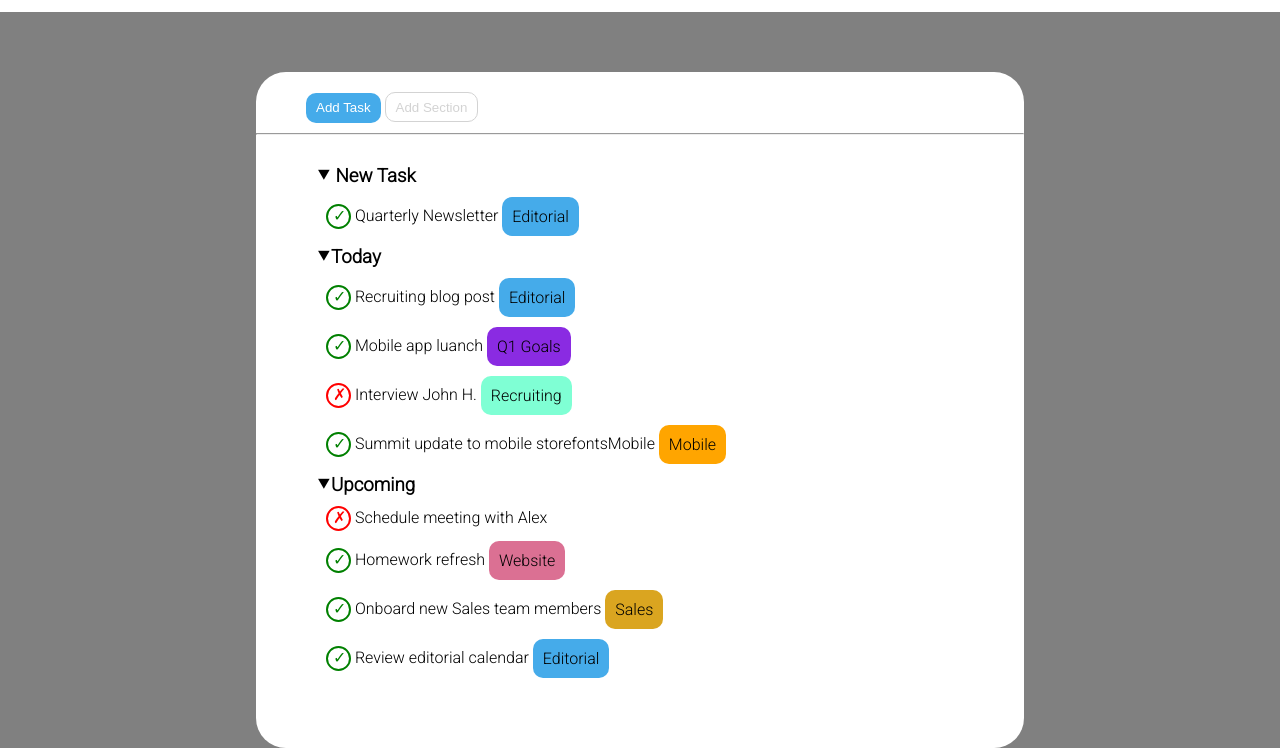
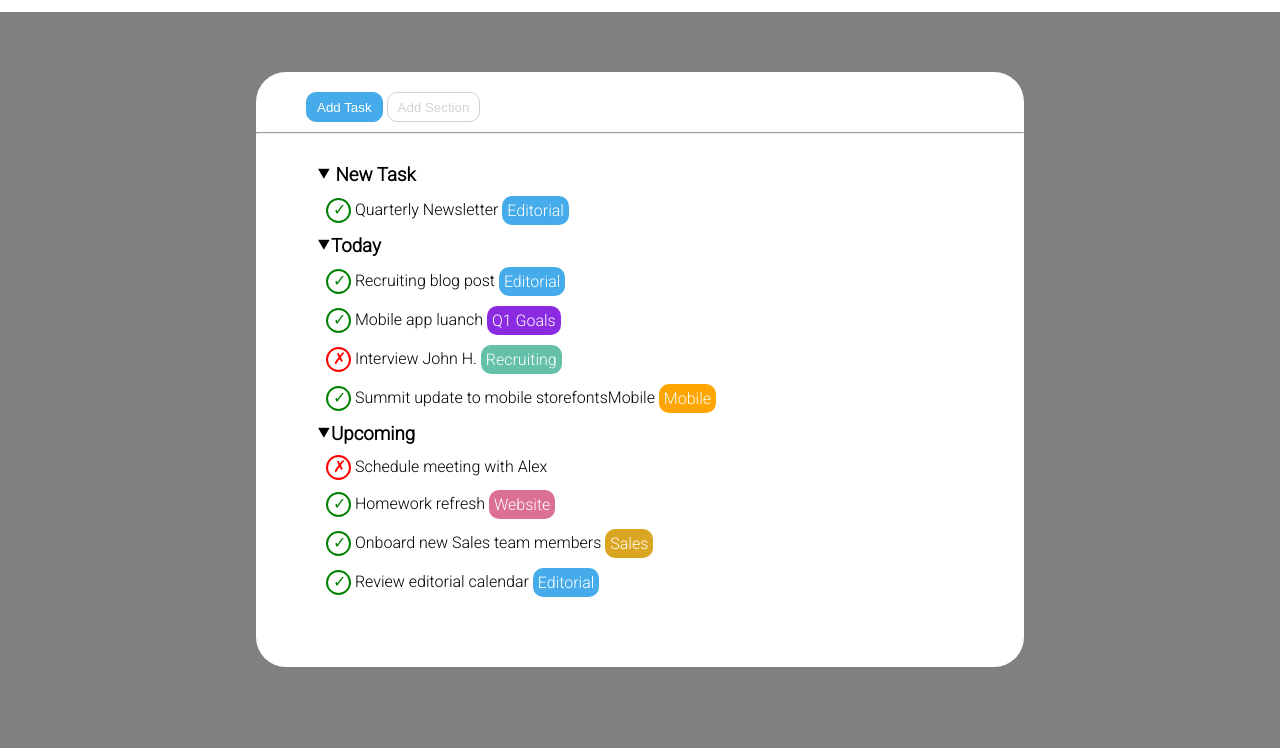
Before and after one commit to DavideSantambrogio/html-css-toboolist, a plain HTML site: page index.html in a window 1280 px wide. Shown: the part 68-816 px from the top of the page. Drawn offline with Linux system fonts and the light colour scheme.

Commit message:
correzione

```diff
--- a/css/style.css
+++ b/css/style.css
@@ -1,3 +1,4 @@
+/* reset */
 * {
     margin: 0;
     padding: 0;
@@ -6,6 +7,7 @@
 
 body {
     background-color: gray;
+    font-family: 'Roboto', sans-serif;
 }
 
 /* elementi inline-block */
@@ -21,7 +23,7 @@ header{
     padding-top: 15px;
     padding-bottom: 15px;
     background-color: white;
-    font-family: 'Roboto', sans-serif;
+
 }
 
 main{
@@ -35,7 +37,6 @@ main{
    margin-top: 60px;
    border-radius: 30px;
    padding-bottom: 60px;
-   font-family: 'Roboto', sans-serif;
 }
 
 /* bottoni */
@@ -57,7 +58,7 @@ button {
 .on{
     background-color: #45abea;
     color: white;
-    border: none;
+    border: 1px solid #45abea;
 }
 
 .off{
@@ -95,8 +96,9 @@ ul{
 }
 
 .box{
+    color: white;
     border-radius: 10px;
-    padding: 10px;
+    padding: 5px;
 }
 
 .editorial{
@@ -108,7 +110,7 @@ ul{
 }
 
 .recruiting{
-    background-color: aquamarine;
+    background-color: #64c0a9;
 }
 
 .mobile{
--- a/index.html
+++ b/index.html
@@ -39,6 +39,7 @@
                         <!-- today -->
                     <li><h3><span>&#11206;</span>Today</h3>
                         <!-- annidato -->
+                        <li>
                             <ul>
                                 <li><span class="check inline-block">&#10003;</span> Recruiting blog post <span class="editorial box inline-block">Editorial</span>
                                 </li>
@@ -49,6 +50,7 @@
                                 <li><span class="check inline-block">&#10003;</span> Summit update to mobile storefontsMobile <span class="mobile box inline-block">Mobile</span>
                                 </li>
                             </ul>
+                        </li>
 
                         <!-- upcoming -->
                     <li><h3><span>&#11206;</span>Upcoming</h3></li>
```
Lines whose indentation alone changed are shown as unchanged.
